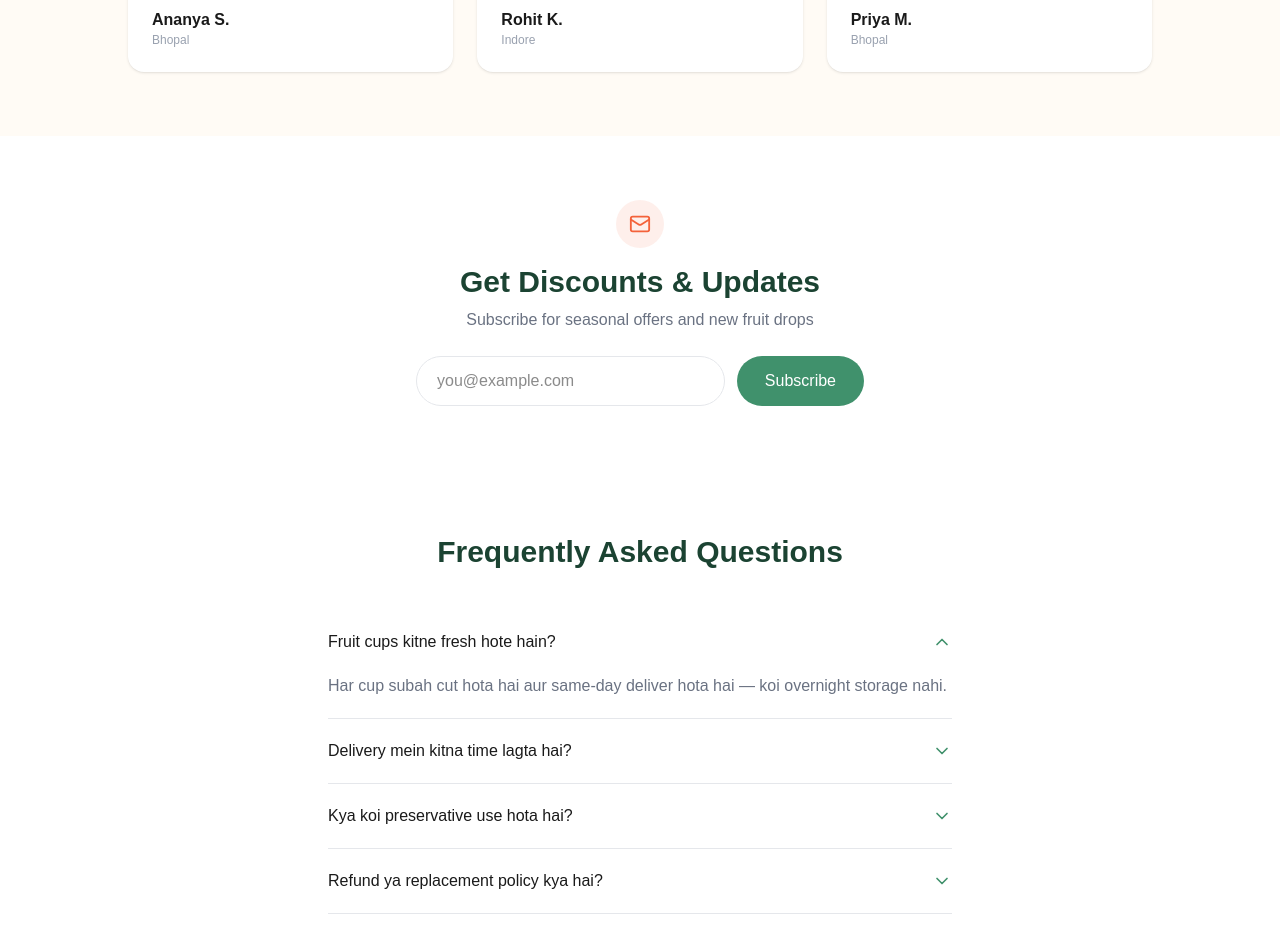
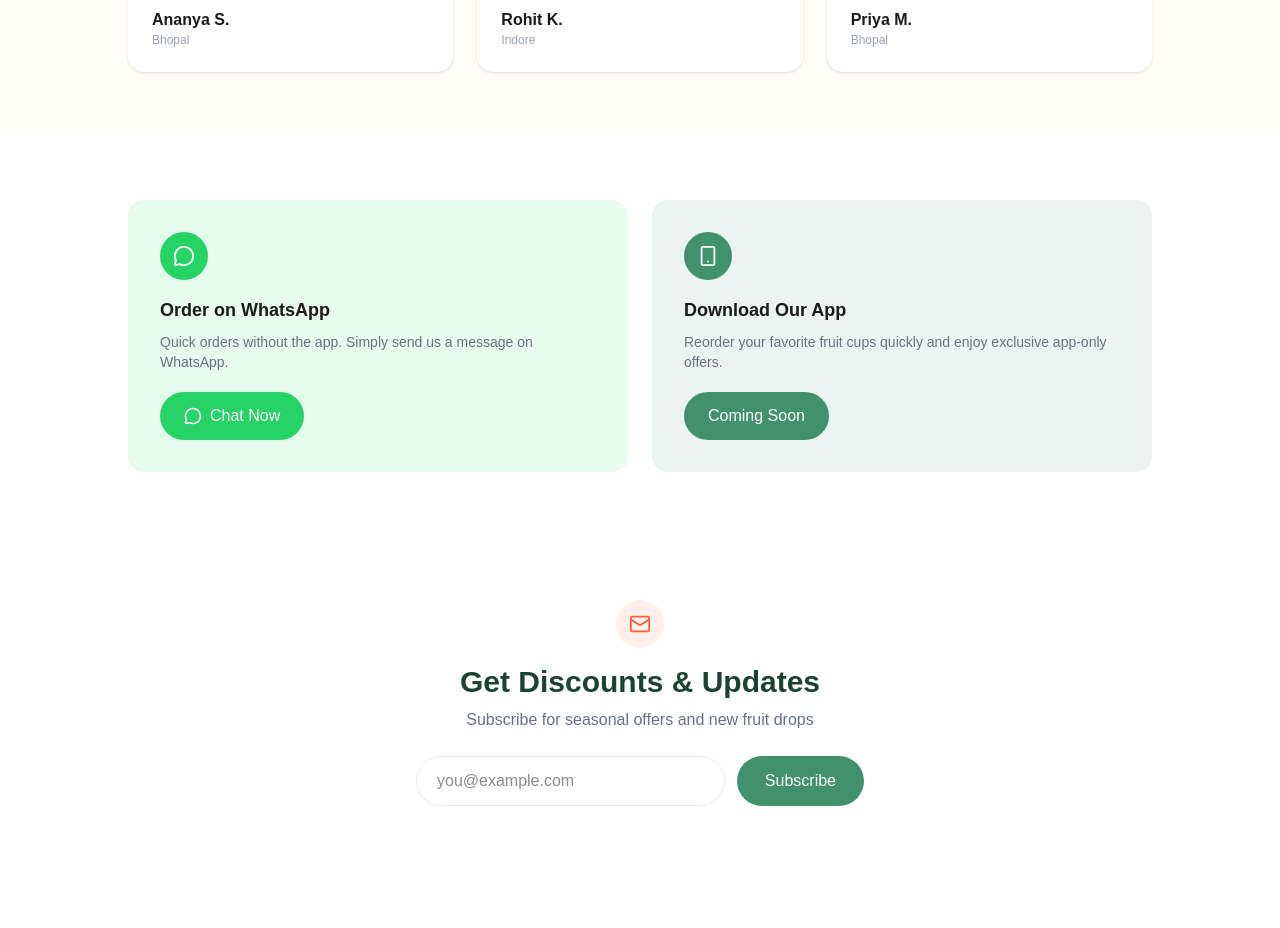
Before and after one commit to mdzikrullah20/orzino, a Next.js app: page / in a window 1280 px wide. Shown: the part 2840-3768 px from the top of the page. Built offline with nearby package versions, Linux system fonts and the light colour scheme.

Commit message:
feat: implement CategorySection and WhatsAppSection components with improved structure and styling

```diff
--- a/app/Components/CategorySection.tsx
+++ b/app/Components/CategorySection.tsx
@@ -1,41 +1,79 @@
-// "use client";
-// import React from "react";
-// import { ShoppingBag, Sun, Crown, PackageOpen } from "lucide-react";
-// import { useReveal } from "@/hooks/useReveal";
+"use client";
 
-// const categories = [
-//   { icon: ShoppingBag, title: "Fruit Cups", desc: "Single-serve, ready to eat", href: "/products?category=fruit-cups" },
-//   { icon: Sun, title: "Seasonal Fruits", desc: "Best of the season, picked fresh", href: "/products?category=seasonal" },
-//   { icon: Crown, title: "Premium Packs", desc: "Curated exotic fruit selections", href: "/products?category=premium" },
-//   { icon: PackageOpen, title: "Combo Boxes", desc: "Mixed variety for sharing", href: "/products?category=combo" },
-// ];
+import React from "react";
+import Link from "next/link";
+import { ShoppingBag, Sun, Crown, PackageOpen } from "lucide-react";
+import { useReveal } from "../Hooks";
 
-// const CategorySection = () => {
-//   const { ref, visible } = useReveal();
-//   return (
-//     <section ref={ref} className="px-6 py-16 max-w-6xl mx-auto">
-//       <h2 className="text-3xl font-bold text-center text-[#1B4332]">Shop by Category</h2>
-//       <div className="grid grid-cols-2 md:grid-cols-4 gap-5 mt-10">
-//         {categories.map((cat, i) => {
-//           const Icon = cat.icon;
-//           return (
+const categories = [
+  {
+    icon: ShoppingBag,
+    title: "Fruit Cups",
+    desc: "Single-serve, ready to eat",
+    href: "/products?category=fruit-cups",
+  },
+  {
+    icon: Sun,
+    title: "Seasonal Fruits",
+    desc: "Best of the season, picked fresh",
+    href: "/products?category=seasonal",
+  },
+  {
+    icon: Crown,
+    title: "Premium Packs",
+    desc: "Curated exotic fruit selections",
+    href: "/products?category=premium",
+  },
+  {
+    icon: PackageOpen,
+    title: "Combo Boxes",
+    desc: "Mixed variety for sharing",
+    href: "/products?category=combo",
+  },
+];
 
-//               key={cat.title}
-//               href={cat.href}
-//               style={{ animationDelay: `${i * 0.1}s` }}
-//               className={`reveal ${visible ? "show" : ""} group bg-[#FFFBF5] rounded-2xl p-6 text-center border border-[#40916C]/10 hover:border-[#F4623A]/40 hover:shadow-lg transition-all duration-300`}
-//             >
-//               <div className="w-12 h-12 mx-auto rounded-full bg-[#40916C]/10 flex items-center justify-center group-hover:bg-[#F4623A]/10 transition-colors duration-300">
-//                 <Icon size={22} className="text-[#40916C] group-hover:text-[#F4623A] transition-colors duration-300" />
-//               </div>
-//               <h3 className="font-semibold text-[#1A1A1A] mt-4">{cat.title}</h3>
-//               <p className="text-sm text-gray-500 mt-1">{cat.desc}</p>
-//             </a>
-//           );
-//         })}
-//       </div>
-//     </section>
-//   );
-// };
+const CategorySection = () => {
+  const { ref, visible } = useReveal();
 
-// export default CategorySection;
+  return (
+    <section ref={ref} className="px-6 py-16 max-w-6xl mx-auto">
+      <h2 className="text-3xl font-bold text-center text-[#1B4332]">
+        Shop by Category
+      </h2>
+
+      <div className="grid grid-cols-2 md:grid-cols-4 gap-5 mt-10">
+        {categories.map((cat, i) => {
+          const Icon = cat.icon;
+
+          return (
+            <Link
+              key={cat.title}
+              href={cat.href}
+              style={{ animationDelay: `${i * 0.1}s` }}
+              className={`reveal ${
+                visible ? "show" : ""
+              } group bg-[#FFFBF5] rounded-2xl p-6 text-center border border-[#40916C]/10 hover:border-[#F4623A]/40 hover:shadow-lg transition-all duration-300`}
+            >
+              <div className="w-12 h-12 mx-auto rounded-full bg-[#40916C]/10 flex items-center justify-center group-hover:bg-[#F4623A]/10 transition-colors duration-300">
+                <Icon
+                  size={22}
+                  className="text-[#40916C] group-hover:text-[#F4623A] transition-colors duration-300"
+                />
+              </div>
+
+              <h3 className="font-semibold text-[#1A1A1A] mt-4">
+                {cat.title}
+              </h3>
+
+              <p className="text-sm text-gray-500 mt-1">
+                {cat.desc}
+              </p>
+            </Link>
+          );
+        })}
+      </div>
+    </section>
+  );
+};
+
+export default CategorySection;
--- a/app/Components/Homepage.tsx
+++ b/app/Components/Homepage.tsx
@@ -105,7 +105,7 @@ const HomePage = () => {
       <OrderTrackingBanner />
       <SeasonalFruits />
       <Testimonials />
-      {/* <WhatsAppSection /> */}
+      <WhatsAppSection />
       <NewsletterSection />
       <FAQSection />
       <CTASection />
--- a/app/Components/WhatsAppSection.tsx
+++ b/app/Components/WhatsAppSection.tsx
@@ -1,43 +1,66 @@
-// "use client";
-// import { MessageCircle, Smartphone } from "lucide-react";
-// import { useReveal } from "@/hooks/useReveal";
+"use client";
 
-// const WhatsAppSection = () => {
-//   const { ref, visible } = useReveal();
-//   return (
-//     <section ref={ref} className="px-6 py-16 max-w-5xl mx-auto">
-//       <div
-//         className={`reveal ${visible ? "show" : ""} grid grid-cols-1 md:grid-cols-2 gap-6`}
-//       >
-//         <div className="bg-[#25D366]/10 rounded-2xl p-8 flex flex-col items-start">
-//           <div className="w-12 h-12 rounded-full bg-[#25D366] flex items-center justify-center">
-//             <MessageCircle size={22} className="text-white" />
-//           </div>
-//           <h3 className="font-semibold text-[#1A1A1A] mt-4 text-lg">Order on WhatsApp</h3>
-//           <p className="text-gray-500 text-sm mt-1">Quick orders without the app, just message us</p>
+import { MessageCircle, Smartphone } from "lucide-react";
+import { useReveal } from "../Hooks";
 
-//             href="https://wa.me/919876543210"
-//             target="_blank"
-//             rel="noopener noreferrer"
-//             className="mt-5 bg-[#25D366] text-white px-6 py-2.5 rounded-full font-medium hover:brightness-95 transition-all duration-300"
-//           >
-//             Chat Now
-//           </a>
-//         </div>
+const WhatsAppSection = () => {
+  const { ref, visible } = useReveal();
 
-//         <div className="bg-[#40916C]/10 rounded-2xl p-8 flex flex-col items-start">
-//           <div className="w-12 h-12 rounded-full bg-[#40916C] flex items-center justify-center">
-//             <Smartphone size={22} className="text-white" />
-//           </div>
-//           <h3 className="font-semibold text-[#1A1A1A] mt-4 text-lg">Download Our App</h3>
-//           <p className="text-gray-500 text-sm mt-1">Faster reordering and exclusive app-only offers</p>
-//           <button className="mt-5 bg-[#40916C] text-white px-6 py-2.5 rounded-full font-medium hover:bg-[#1B4332] transition-colors duration-300">
-//             Coming Soon
-//           </button>
-//         </div>
-//       </div>
-//     </section>
-//   );
-// };
+  return (
+    <section ref={ref} className="px-6 py-16">
+      <div
+        className={`max-w-5xl mx-auto reveal ${
+          visible ? "show" : ""
+        } grid grid-cols-1 md:grid-cols-2 gap-6`}
+      >
+        {/* WhatsApp Card */}
+        <div className="bg-[#25D366]/10 rounded-2xl p-8 flex flex-col items-start">
+          <div className="w-12 h-12 rounded-full bg-[#25D366] flex items-center justify-center">
+            <MessageCircle size={22} className="text-white" />
+          </div>
 
-// export default WhatsAppSection;
+          <h3 className="font-semibold text-[#1A1A1A] mt-4 text-lg">
+            Order on WhatsApp
+          </h3>
+
+          <p className="text-gray-500 text-sm mt-2">
+            Quick orders without the app. Simply send us a message on
+            WhatsApp.
+          </p>
+
+          <a
+            href="https://wa.me/919876543210"
+            target="_blank"
+            rel="noopener noreferrer"
+            className="mt-5 inline-flex items-center gap-2 bg-[#25D366] text-white px-6 py-3 rounded-full font-medium hover:brightness-95 transition-all duration-300"
+          >
+            <MessageCircle size={18} />
+            Chat Now
+          </a>
+        </div>
+
+        {/* App Card */}
+        <div className="bg-[#40916C]/10 rounded-2xl p-8 flex flex-col items-start">
+          <div className="w-12 h-12 rounded-full bg-[#40916C] flex items-center justify-center">
+            <Smartphone size={22} className="text-white" />
+          </div>
+
+          <h3 className="font-semibold text-[#1A1A1A] mt-4 text-lg">
+            Download Our App
+          </h3>
+
+          <p className="text-gray-500 text-sm mt-2">
+            Reorder your favorite fruit cups quickly and enjoy exclusive
+            app-only offers.
+          </p>
+
+          <button className="mt-5 bg-[#40916C] text-white px-6 py-3 rounded-full font-medium hover:bg-[#1B4332] transition-colors duration-300">
+            Coming Soon
+          </button>
+        </div>
+      </div>
+    </section>
+  );
+};
+
+export default WhatsAppSection;
```
